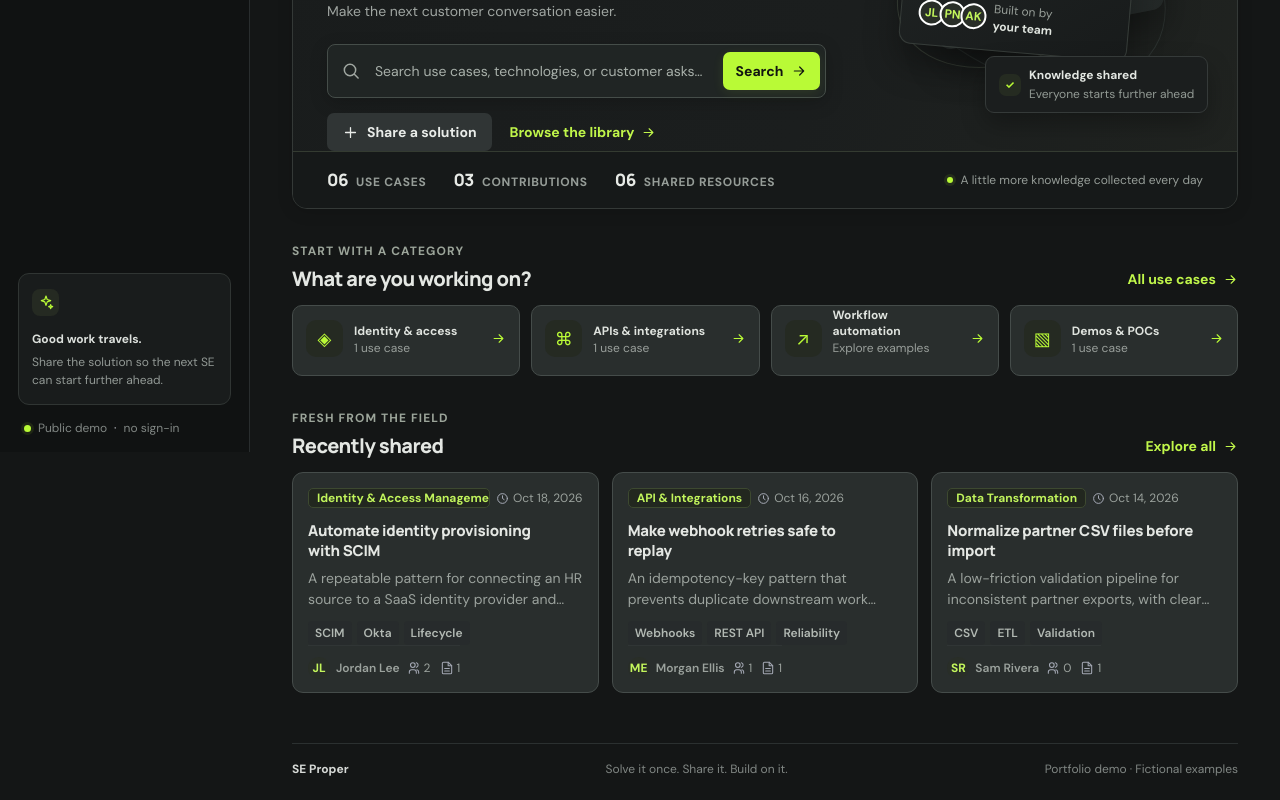
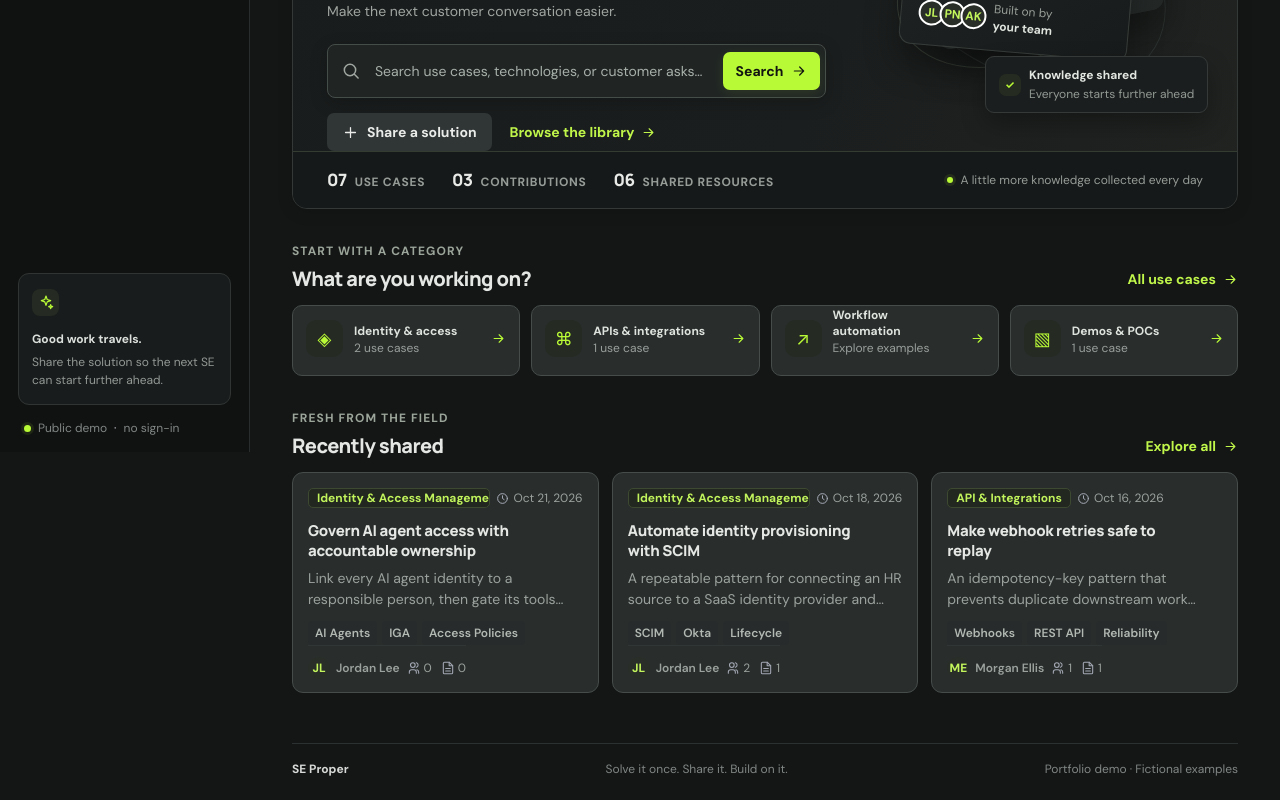
Before and after one commit to PCHIII/SE-Proper, a React (Vite) app: page / in a window 1280 px wide. Shown: the part 348-1148 px from the top of the page. Built offline with nearby package versions, Linux system fonts and the light colour scheme.

Commit message:
Add AI agent governance use case

```diff
--- a/src/data.ts
+++ b/src/data.ts
@@ -48,6 +48,23 @@ const resource = (name: string, kind: string, size: string, description: string,
 })
 
 export const initialUseCases: UseCase[] = [
+  {
+    id: 'govern-ai-agent-access',
+    title: 'Govern AI agent access with accountable ownership',
+    summary: 'Link every AI agent identity to a responsible person, then gate its tools and data access through least-privilege policies and owner approvals.',
+    category: 'Identity & Access Management',
+    tags: ['AI Agents', 'IGA', 'Access Policies', 'Approvals'], author: 'Jordan Lee', date: 'Oct 21, 2026', updated: 'Oct 21, 2026',
+    ask: 'A fictional enterprise started piloting AI agents that could call internal APIs and use business data. Security and application owners needed each agent to have a clearly accountable human, access limited to its approved purpose, and an auditable approval process for new permissions.',
+    context: 'Enterprise identity governance · Synthetic AI agent scenario', technologies: 'Identity Governance, non-human identities, access policies, approval workflows',
+    constraints: 'Each agent needs its own identity rather than shared human credentials. Business sponsorship must remain tied to an employee, while access approvals are routed to the owners of the requested applications or data. Permissions should be limited, time-bound, reviewable, and revocable.',
+    solution: 'Register a distinct non-human identity for each agent and link it to an accountable employee sponsor. Define access policies around the agent’s purpose, approved tools and data, allowed actions, risk level, and expiry. Route requests to the owners of the target applications or data, require a business justification, and provision access only after approval. Add periodic owner reviews and revoke access when the agent or its business need ends.',
+    implementation: '1. Inventory the agent and record its purpose, technical identity, business sponsor, and backup contact. 2. Create a policy template that scopes approved applications, data, tools, actions, environment, and assignment duration. 3. Route each request to the relevant application or data owner; require an additional security approver for elevated access. 4. Record the decision and justification, grant only the approved scope, and set an expiry or review date. 5. Reassign sponsorship if the owner leaves, and disable the identity and remove its access when the agent is retired.',
+    outcome: 'The governance pattern makes each agent’s human accountability visible, gives resource owners control over approvals, and creates a reviewable path to limit or remove access.',
+    lessons: 'Keep the business sponsor who owns the agent’s purpose distinct from the application or data owner who approves access to that resource. Linking an agent to a person establishes accountability; it should not make the agent inherit that person’s credentials or permissions.',
+    reusable: 'For each agent, capture its unique identity, accountable human sponsor, business purpose, approved tools and data, allowed actions, resource owners, approval record, access expiry, review date, and retirement owner.',
+    resources: [],
+    contributions: [],
+  },
   {
     id: 'scim-provisioning',
     title: 'Automate identity provisioning with SCIM',
```
